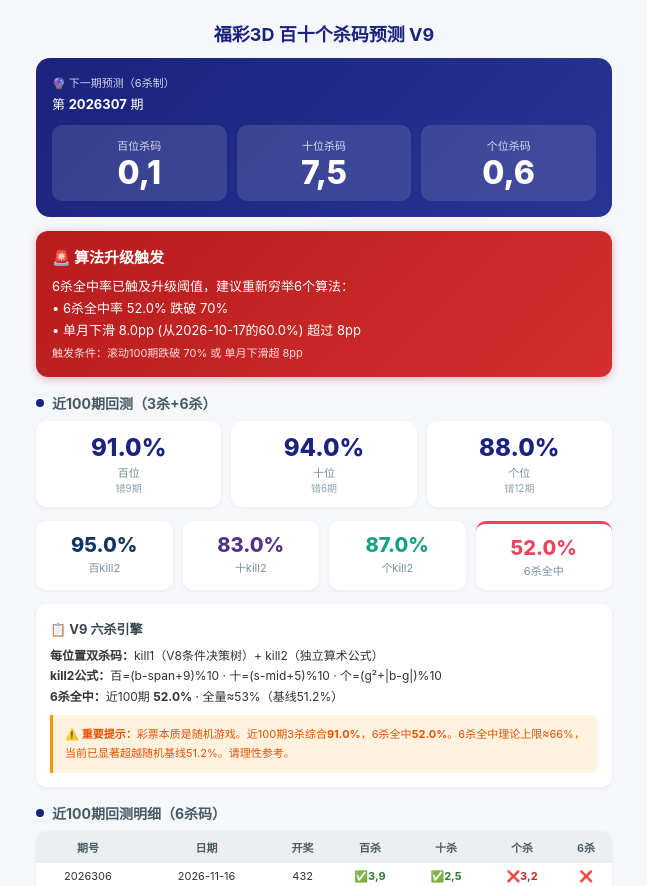
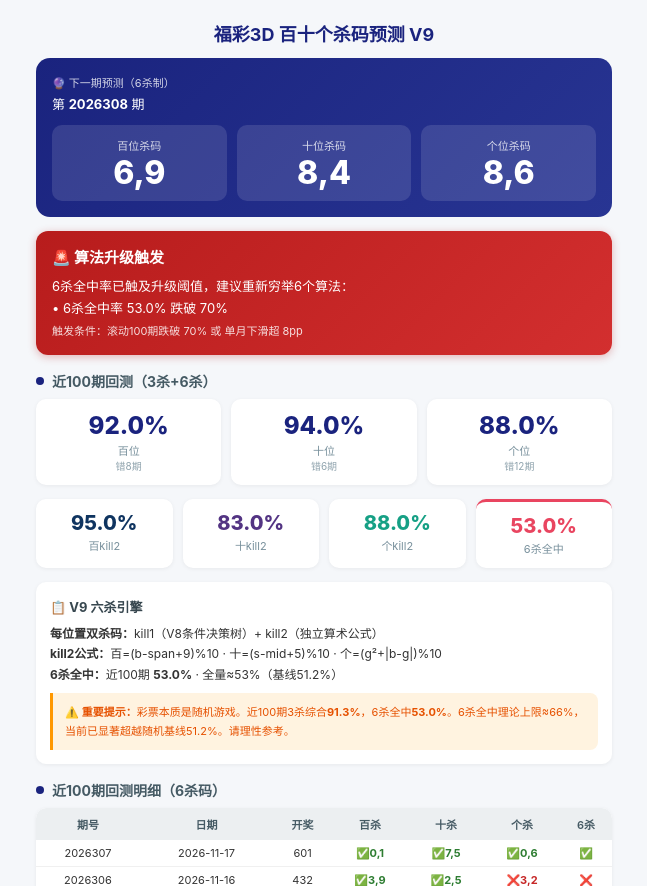
Before and after one commit to 212616130-creator/3d-bswkill-v93, a plain HTML site: page index.html in a window 1280 px wide. Shown: the top 886 px of the page, without its empty margins (316-963 px from the left). Drawn offline with Linux system fonts and the light colour scheme.

Commit message:
自动更新 2026-11-18 05:56

```diff
--- a/index.html
+++ b/index.html
@@ -47,19 +47,19 @@ td{padding:6px;text-align:center;border-bottom:1px solid #f0f0f0}
 
 <div class="pred">
 <div class="badge">🔮 下一期预测（6杀制）</div>
-<div class="issue">第 <strong>2026307</strong> 期</div>
+<div class="issue">第 <strong>2026308</strong> 期</div>
 <div class="poses">
-<div class="pos"><div class="pos-label">百位杀码</div><div class="pos-num">0,1</div></div>
-<div class="pos"><div class="pos-label">十位杀码</div><div class="pos-num">7,5</div></div>
-<div class="pos"><div class="pos-label">个位杀码</div><div class="pos-num">0,6</div></div>
+<div class="pos"><div class="pos-label">百位杀码</div><div class="pos-num">6,9</div></div>
+<div class="pos"><div class="pos-label">十位杀码</div><div class="pos-num">8,4</div></div>
+<div class="pos"><div class="pos-label">个位杀码</div><div class="pos-num">8,6</div></div>
 </div>
 </div>
 
-<div class="upgrade-alert"><div class="ua-title">🚨 算法升级触发</div>6杀全中率已触及升级阈值，建议重新穷举6个算法：<br>• 6杀全中率 52.0% 跌破 70%<br>• 单月下滑 8.0pp (从2026-10-17的60.0%) 超过 8pp<br><span style="font-size:11px;opacity:.85">触发条件：滚动100期跌破 70% 或 单月下滑超 8pp</span></div>
+<div class="upgrade-alert"><div class="ua-title">🚨 算法升级触发</div>6杀全中率已触及升级阈值，建议重新穷举6个算法：<br>• 6杀全中率 53.0% 跌破 70%<br><span style="font-size:11px;opacity:.85">触发条件：滚动100期跌破 70% 或 单月下滑超 8pp</span></div>
 
 <div class="section-title"><span class="dot"></span>近100期回测（3杀+6杀）</div>
 <div class="stats">
-<div class="stat"><div class="sv">91.0%</div><div class="sl">百位</div><div class="se">错9期</div></div>
+<div class="stat"><div class="sv">92.0%</div><div class="sl">百位</div><div class="se">错8期</div></div>
 <div class="stat"><div class="sv">94.0%</div><div class="sl">十位</div><div class="se">错6期</div></div>
 <div class="stat"><div class="sv">88.0%</div><div class="sl">个位</div><div class="se">错12期</div></div>
 </div>
@@ -67,17 +67,17 @@ td{padding:6px;text-align:center;border-bottom:1px solid #f0f0f0}
 <div class="stats" style="grid-template-columns:repeat(4,1fr)">
 <div class="stat"><div class="sv" style="font-size:20px;color:#0f3460">95.0%</div><div class="sl">百kill2</div></div>
 <div class="stat"><div class="sv" style="font-size:20px;color:#533483">83.0%</div><div class="sl">十kill2</div></div>
-<div class="stat"><div class="sv" style="font-size:20px;color:#16a085">87.0%</div><div class="sl">个kill2</div></div>
-<div class="stat" style="border-top:3px solid #e94560"><div class="sv" style="font-size:20px;color:#e94560">52.0%</div><div class="sl">6杀全中</div></div>
+<div class="stat"><div class="sv" style="font-size:20px;color:#16a085">88.0%</div><div class="sl">个kill2</div></div>
+<div class="stat" style="border-top:3px solid #e94560"><div class="sv" style="font-size:20px;color:#e94560">53.0%</div><div class="sl">6杀全中</div></div>
 </div>
 
 <div class="info-card">
 <h3>📋 V9 六杀引擎</h3>
 <p><strong>每位置双杀码：</strong>kill1（V8条件决策树）+ kill2（独立算术公式）<br>
 <strong>kill2公式：</strong>百=(b-span+9)%10 · 十=(s-mid+5)%10 · 个=(g²+|b-g|)%10<br>
-<strong>6杀全中：</strong>近100期 <strong>52.0%</strong> · 全量≈53%（基线51.2%）</p>
+<strong>6杀全中：</strong>近100期 <strong>53.0%</strong> · 全量≈53%（基线51.2%）</p>
 <div class="warn">
-⚠️ <strong>重要提示：</strong>彩票本质是随机游戏。近100期3杀综合<strong>91.0%</strong>，6杀全中<strong>52.0%</strong>。6杀全中理论上限≈66%，当前已显著超越随机基线51.2%。请理性参考。
+⚠️ <strong>重要提示：</strong>彩票本质是随机游戏。近100期3杀综合<strong>91.3%</strong>，6杀全中<strong>53.0%</strong>。6杀全中理论上限≈66%，当前已显著超越随机基线51.2%。请理性参考。
 </div>
 </div>
 
@@ -86,6 +86,7 @@ td{padding:6px;text-align:center;border-bottom:1px solid #f0f0f0}
 <table>
 <thead><tr><th>期号</th><th>日期</th><th>开奖</th><th>百杀</th><th>十杀</th><th>个杀</th><th>6杀</th></tr></thead>
 <tbody>
+<tr><td>2026307</td><td>2026-11-17</td><td>601</td><td><span class="ok">✅0,1</span></td><td><span class="ok">✅7,5</span></td><td><span class="ok">✅0,6</span></td><td>✅</td></tr>
 <tr><td>2026306</td><td>2026-11-16</td><td>432</td><td><span class="ok">✅3,9</span></td><td><span class="ok">✅2,5</span></td><td><span class="bad">❌3,2</span></td><td>❌</td></tr>
 <tr><td>2026305</td><td>2026-11-15</td><td>200</td><td><span class="bad">❌2,1</span></td><td><span class="ok">✅1,4</span></td><td><span class="ok">✅6,4</span></td><td>❌</td></tr>
 <tr><td>2026304</td><td>2026-11-14</td><td>823</td><td><span class="ok">✅4,0</span></td><td><span class="ok">✅5,5</span></td><td><span class="ok">✅4,0</span></td><td>✅</td></tr>
@@ -185,7 +186,6 @@ td{padding:6px;text-align:center;border-bottom:1px solid #f0f0f0}
 <tr><td>2026204</td><td>2026-08-02</td><td>978</td><td><span class="ok">✅4,1</span></td><td><span class="ok">✅9,4</span></td><td><span class="ok">✅9,6</span></td><td>✅</td></tr>
 <tr><td>2026203</td><td>2026-08-01</td><td>435</td><td><span class="ok">✅3,7</span></td><td><span class="bad">❌3,5</span></td><td><span class="bad">❌6,5</span></td><td>❌</td></tr>
 <tr><td>2026202</td><td>2026-07-31</td><td>988</td><td><span class="ok">✅5,0</span></td><td><span class="ok">✅4,5</span></td><td><span class="ok">✅5,3</span></td><td>✅</td></tr>
-<tr><td>2026201</td><td>2026-07-30</td><td>321</td><td><span class="bad">❌3,0</span></td><td><span class="ok">✅0,4</span></td><td><span class="bad">❌2,1</span></td><td>❌</td></tr>
 
 </tbody>
 </table>
@@ -193,7 +193,7 @@ td{padding:6px;text-align:center;border-bottom:1px solid #f0f0f0}
 
 <div class="disclaimer">
 数据来源：福彩3D历史开奖数据 | 算法严格不含未来信息 | 仅供研究参考<br>
-数据截止 2026-11-16 · 共8808期
+数据截止 2026-11-17 · 共8809期
 </div>
 </body>
 </html>
--- a/kill6_history.json
+++ b/kill6_history.json
@@ -463,5 +463,10 @@
   "issue": "2026306",
   "date": "2026-11-16",
   "pct": 52.0
+ },
+ {
+  "issue": "2026307",
+  "date": "2026-11-17",
+  "pct": 53.0
  }
 ]
```
Also changed, not shown: fc3d-history.csv.
